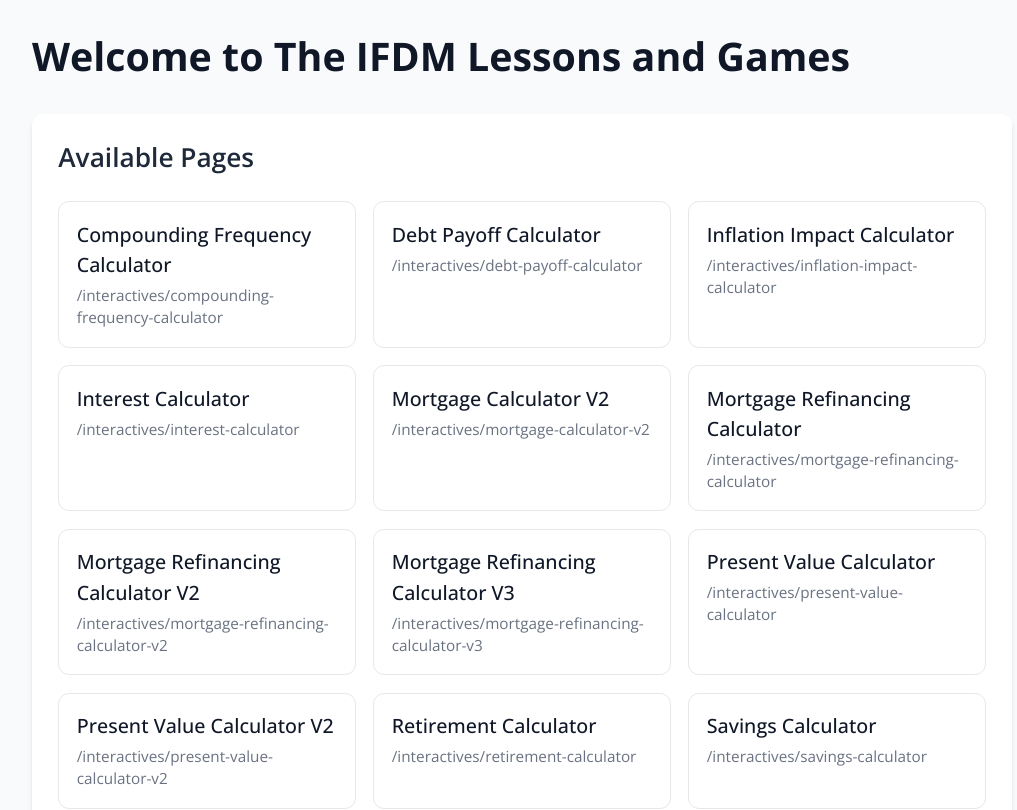
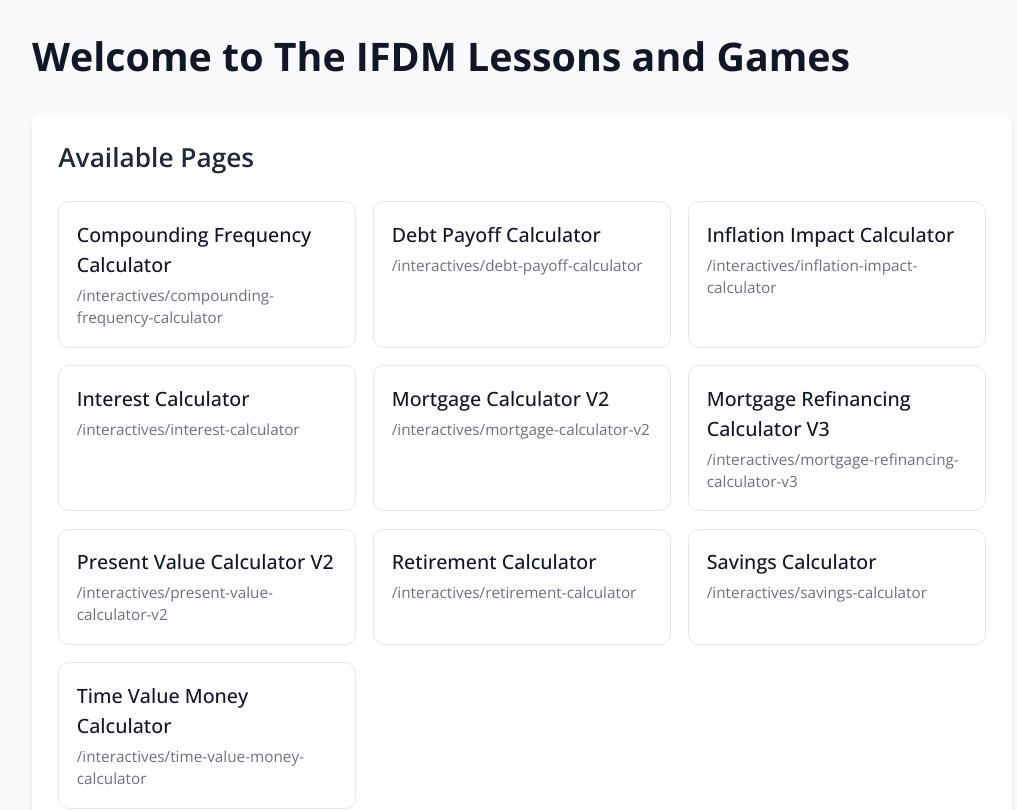
Before and after one commit to SU-SWS/ifdm_learning_apps, a Next.js app: page / in a window 1280 px wide. Shown: the top 810 px of the page, without its empty margins (118-1135 px from the left). Built offline with nearby package versions, Linux system fonts and the light colour scheme.

Commit message:
removed links to unused calculators

```diff
--- a/app/page.tsx
+++ b/app/page.tsx
@@ -3,6 +3,13 @@ import fs from 'fs';
 import path from 'path';
 import Link from 'next/link';
 import React from 'react';
+
+// Routes hidden from the index. They still build and stay reachable by URL.
+const EXCLUDED_ROUTES = new Set([
+    '/interactives/mortgage-refinancing-calculator',
+    '/interactives/mortgage-refinancing-calculator-v2',
+    '/interactives/present-value-calculator',
+]);
 
 // Function to get all page routes from the app directory
 function getPageRoutes() {
@@ -23,7 +30,7 @@ function getPageRoutes() {
                     fs.existsSync(path.join(dirPath, file))
                 );
 
-                if (hasPageFile && routePath !== '/') { // Exclude home page
+                if (hasPageFile && routePath !== '/' && !EXCLUDED_ROUTES.has(routePath)) { // Exclude home page and hidden routes
                     routes.push({
                         path: routePath,
                         name: item.name
```
